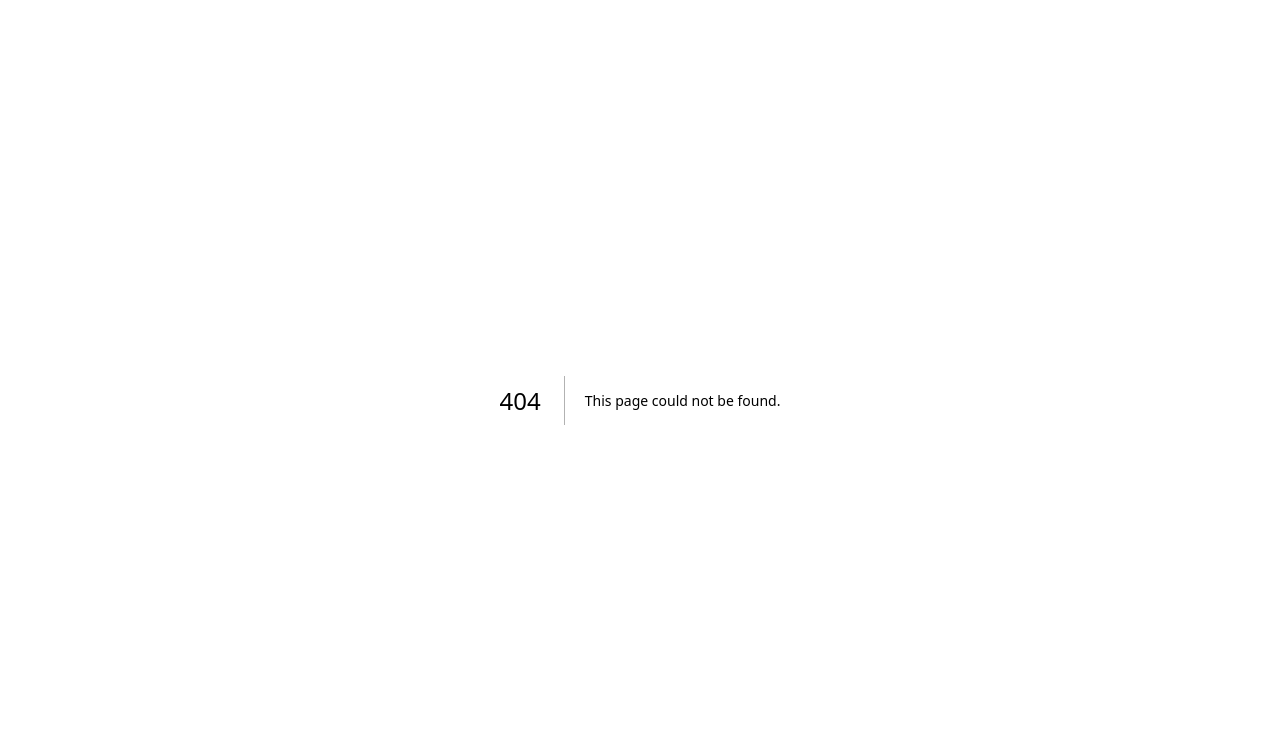
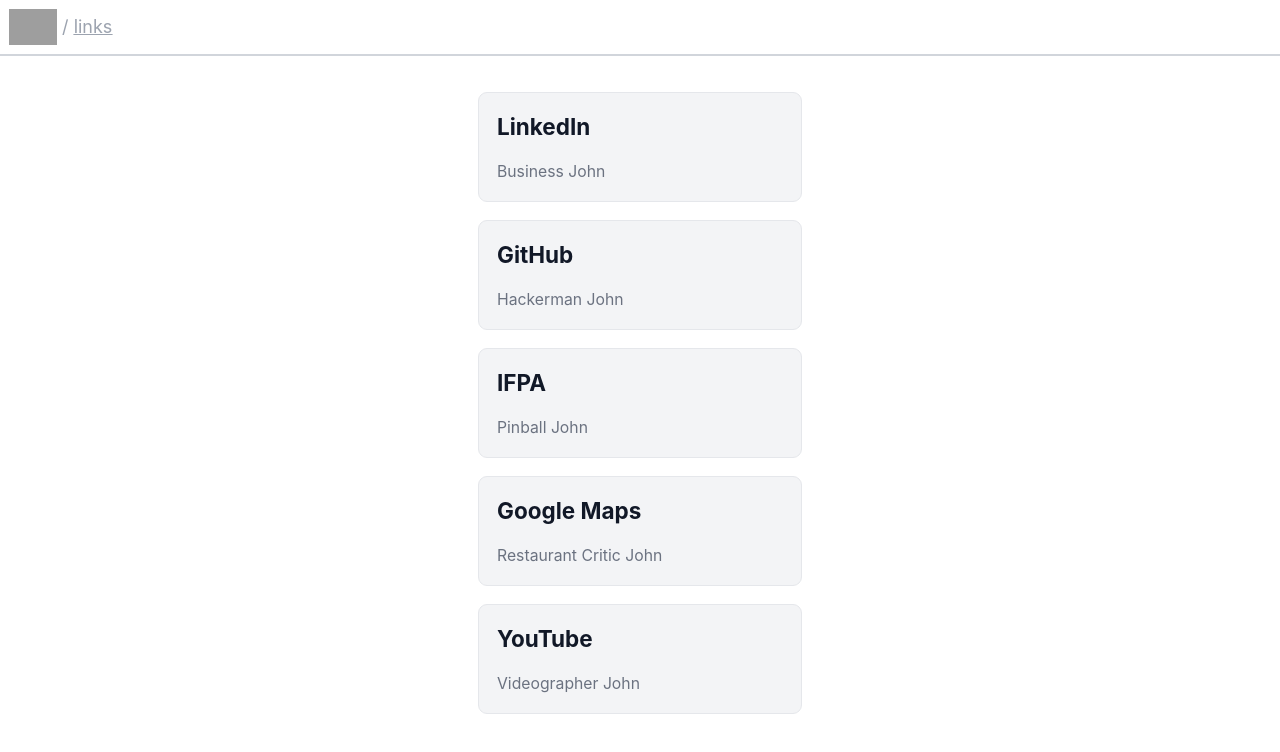
Before and after one commit to JohnScolaro/personal-website, a Next.js app: page /links in a window 1280 px wide. Before the commit this address had no page. Shown: the top 752 px of the page. Built offline with nearby package versions, Linux system fonts and the light colour scheme; grey boxes are pictures that could not be loaded.

Commit message:
Add other misc links to website

```diff
--- /dev/null
+++ b/app/(topbarlayout)/links/page.tsx
@@ -0,0 +1,45 @@
+import type { Metadata } from "next";
+import Card from "../../../components/card";
+
+export const metadata: Metadata = {
+  title: "Recipes",
+  description: "A list of all recipes important enough for me to write down",
+};
+
+export default function Page() {
+  return (
+    <>
+      <section>
+        <div className="max-w-6xl p-4 m-auto">
+          <div className="flex flex-col items-center mt-4 gap-4">
+            <Card
+              title="LinkedIn"
+              description="Business John"
+              link="https://www.linkedin.com/in/johnscolaro/"
+            ></Card>
+            <Card
+              title="GitHub"
+              description="Hackerman John"
+              link="https://github.com/JohnScolaro"
+            ></Card>
+            <Card
+              title="IFPA"
+              description="Pinball John"
+              link="https://www.ifpapinball.com/player.php?p=69367"
+            ></Card>
+            <Card
+              title="Google Maps"
+              description="Restaurant Critic John"
+              link="https://www.google.com/maps/contrib/113054639780181758122/reviews/"
+            ></Card>
+            <Card
+              title="YouTube"
+              description="Videographer John"
+              link="https://www.youtube.com/channel/UCYSIT8sX6y8wp7hkwtecoQg"
+            ></Card>
+          </div>
+        </div>
+      </section>
+    </>
+  );
+}
--- a/app/page.tsx
+++ b/app/page.tsx
@@ -58,6 +58,11 @@
               link="/resume"
             ></Card>
             <Card
+              title="Links"
+              description="Some of my other profiles"
+              link="/links"
+            ></Card>
+            <Card
               title="Contact"
               description="Please"
               link="mailto:johnscolaro95@gmail.com"
```
